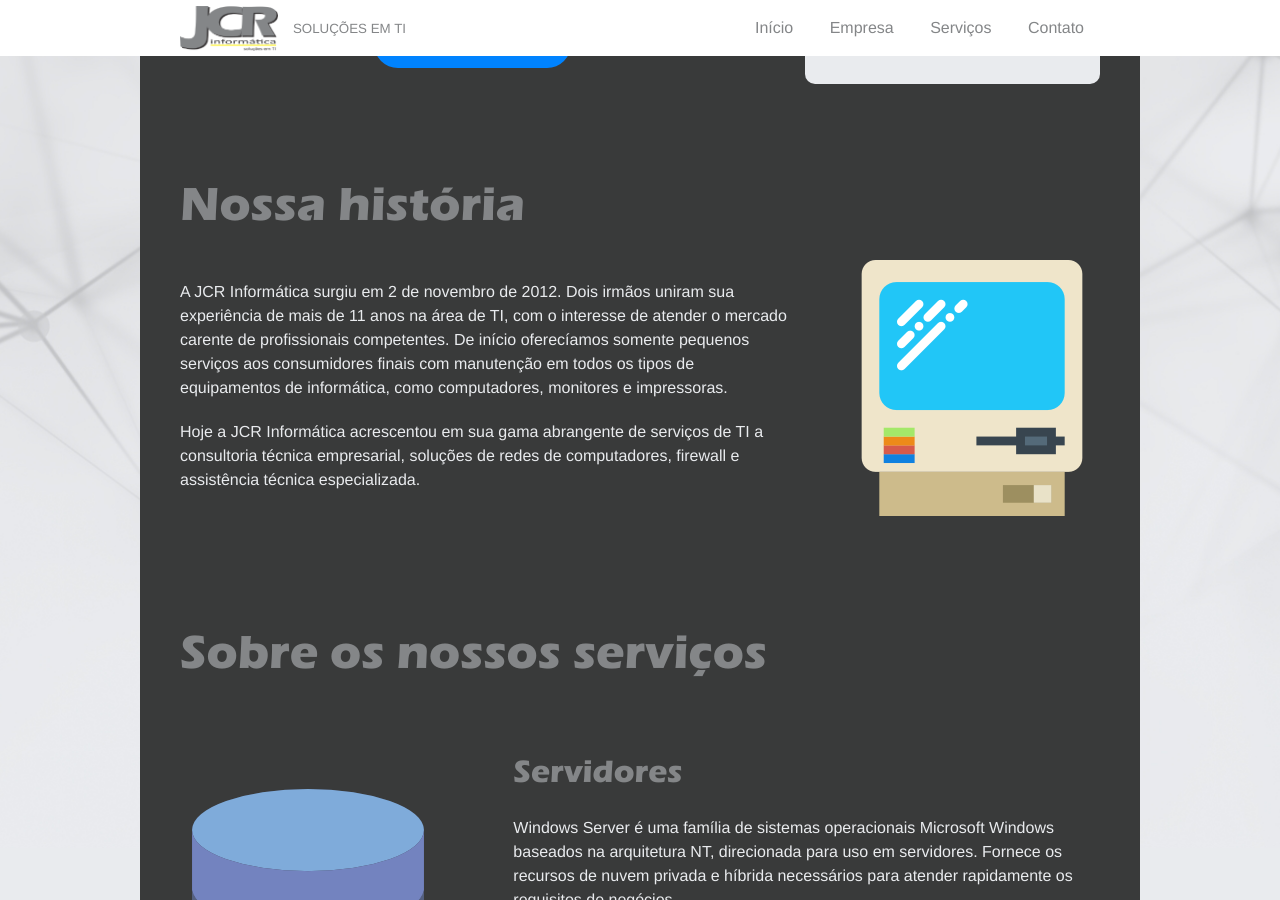
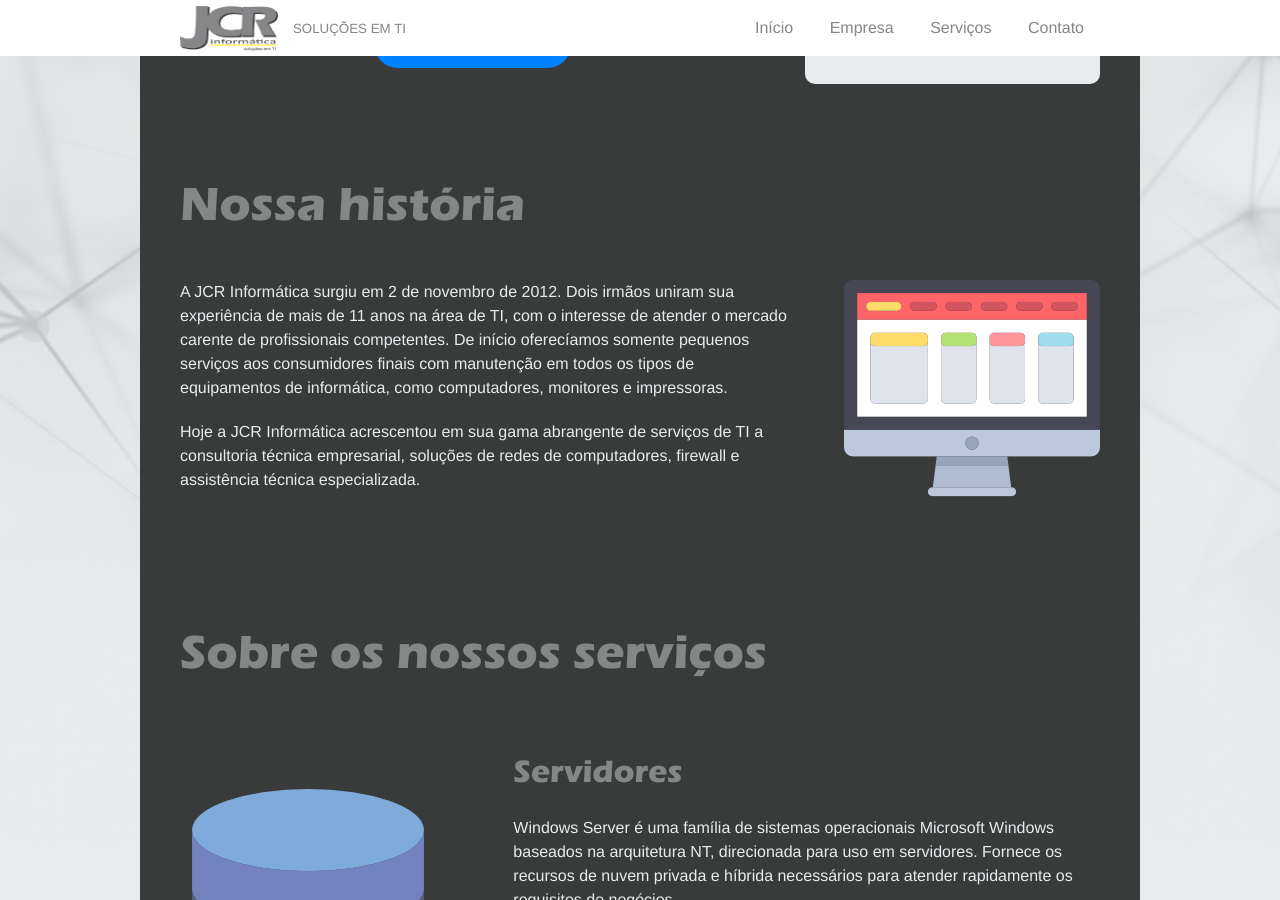
Before and after one commit to JCRInformatica/JCRInformatica.github.io, a Jekyll site: the page built from index.html, in a window 1280 px wide and 900 px high, scrolled down 769 px. Built offline with Jekyll 4.4.1, drawn with Linux system fonts in a browser that asks for light colours.

Commit message:
imagem da História da empresa

```diff
--- a/index.html
+++ b/index.html
@@ -71,7 +71,7 @@ sections:
           <p>A JCR Informática surgiu em 2 de novembro de 2012. Dois irmãos uniram sua experiência de mais de 11 anos na área de TI, com o interesse de atender o mercado carente de profissionais competentes. De início oferecíamos somente pequenos serviços aos consumidores finais com manutenção em todos os tipos de equipamentos de informática, como computadores, monitores e impressoras.</p>
           <p>Hoje a JCR Informática acrescentou em sua gama abrangente de serviços de TI a consultoria técnica empresarial, soluções de redes de computadores, firewall e assistência técnica especializada.</p>
         </div>
-        <div data-cell="1of3"><img src="/img/icons/macintosh.png" alt="computador antigo" class="float-right"></div>
+        <div data-cell="1of3"><img src="/img/icons/monitor.png" alt="computador" class="float-right"></div>
       </div>
     </article>
 
```
